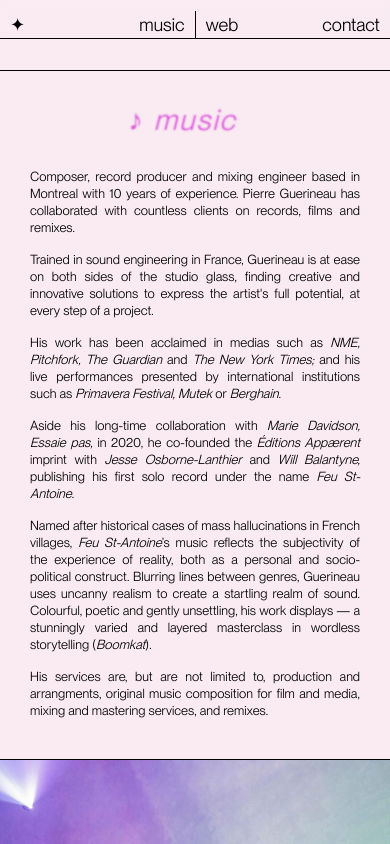
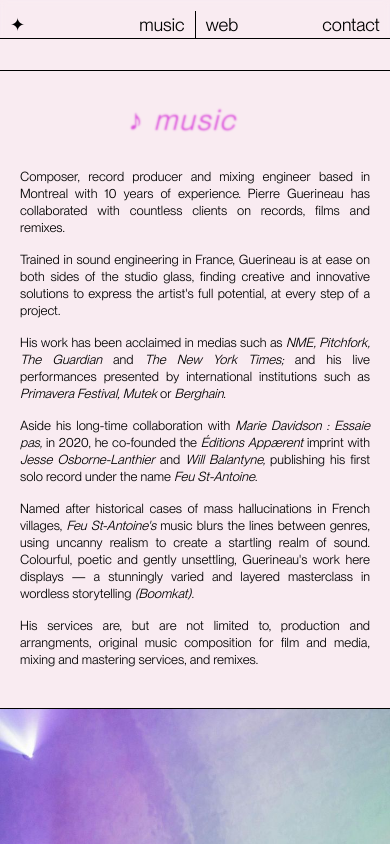
Before and after one commit to piaere/pg-official-v2, a React (Vite) app in the folder pg-vite/: page /music in a window 390 px wide. Shown: the top 844 px of the page. Built offline with nearby package versions, Linux system fonts and the light colour scheme.

Commit message:
fixed responsivness on mobile

```diff
--- a/pg-vite/src/css/Global.css
+++ b/pg-vite/src/css/Global.css
@@ -213,8 +213,8 @@ video {
 
 
   .PG {
+    line-height: 6vw;
     font-size: 6vw;
-    line-height: 6vw;
   }
 
   .portrait {
@@ -308,7 +308,7 @@ video {
   }
 
   .left-home-top {
-    margin: 20px 0 40px 0;
+    margin: 20px 0;
   }
 
   .left-home-bottom {
@@ -316,7 +316,7 @@ video {
   }
 
   .music-web {
-    text-shadow: 0 0 0.85vw rgba(0, 0, 0, 1);
+    text-shadow: 0 0 0.65vw rgba(0, 0, 0, 1);
   }
 
   .music {
@@ -342,11 +342,11 @@ video {
   }
 
   .bio-paragraph {
-    padding: 0px 30px 15px 30px;
+    padding: 0px 20px 15px 20px;
   }
 
   .bio-paragraph.less-padding {
-    padding: 0px 30px 15px 30px;
+    padding: 0px 20px 15px 20px;
   }
 
   .fsa.web-crop {
--- a/pg-vite/src/css/Home.css
+++ b/pg-vite/src/css/Home.css
@@ -35,6 +35,7 @@
 }
 
 .right-home {
+  z-index: -1;
   grid-row: span 2;
   display: flex;
   justify-content: center;
--- a/pg-vite/src/music.jsx
+++ b/pg-vite/src/music.jsx
@@ -37,7 +37,7 @@ const Music = () => {
               <i> Berghain.</i>
             </div>
             <div className="bio-paragraph ">
-              Aside his long-time collaboration with <i>Marie Davidson,</i>{" "}
+              Aside his long-time collaboration with <i>Marie Davidson :</i>{" "}
               <i>Essaie pas,</i> in 2020, he co-founded the{" "}
               <i>Éditions Appærent</i> imprint with{" "}
               <i>Jesse Osborne-Lanthier</i> and <i>Will Balantyne,</i>{" "}
@@ -46,13 +46,11 @@ const Music = () => {
             </div>
             <div className="bio-paragraph ">
               Named after historical cases of mass hallucinations in French
-              villages, <i>Feu St-Antoine</i>’s music reflects the subjectivity
-              of the experience of reality, both as a personal and
-              socio-political construct. Blurring lines between genres,
-              Guerineau uses uncanny realism to create a startling realm of
-              sound. Colourful, poetic and gently unsettling, his work displays
-              — a stunningly varied and layered masterclass in wordless
-              storytelling (<i>Boomkat</i>).
+              villages, <i>Feu St-Antoine's</i> music blurs the lines between
+              genres, using uncanny realism to create a startling realm of
+              sound. Colourful, poetic and gently unsettling, Guerineau's
+              work here displays — a stunningly varied and layered masterclass in
+              wordless storytelling <i>(Boomkat).</i>
             </div>
             {/* <div></div> */}
             <div className="bio-paragraph ">
--- a/pg-vite/src/web.jsx
+++ b/pg-vite/src/web.jsx
@@ -6,7 +6,6 @@ import canvasArt from "./images/canvas-art-2.jpg";
 import art from "./images/14.jpg";
 import "./css/web.css";
 const Web = () => {
-
   const videoEl = useRef(null);
 
   const attemptPlay = () => {
@@ -44,12 +43,11 @@ const Web = () => {
               Full-Stack Web Development.
             </div>
             <div className="bio-paragraph less-padding">
-              Applying his React, JS and CSS skills to build real-life projects,
-              he also started exploring the creative possibilities of the 3D
-              Library Three.js. He recently completed a Solidity bootcamp
-              allowing him to deploy smart contracts on EVM-compatible
-              blockchains and to incorporate web3 tooling in his development
-              toolbox.
+              Using React, Javascript and CSS, he quickly started
+              incorporating the 3D Library Three.js in his web applications. He
+              recently completed a Solidity bootcamp allowing him to deploy
+              smart contracts on EVM-compatible blockchains and to incorporate
+              web3 tooling in his development toolbox.
             </div>
             <div className="bio-paragraph less-padding">
               As human beings spend an increasing amount of their waking hours
@@ -66,7 +64,7 @@ const Web = () => {
         <div className="section-top">
           <div className="">
             Driven by a life-long fascination for web technologies and a desire
-            to create tools that empower people and communities, Pierre
+            to create empowering tools for individuals and communities, Pierre
             Guerineau graduates in Full-Stack Web Development at Concordia
             University in June 2022.
           </div>
@@ -85,11 +83,11 @@ const Web = () => {
             responsive web applications. Jr full-stack web developper based in
             Montreal,</div> */}
           <div className="">
-            Applying his React/ JS/ CSS skills to build real-life projects, and
-            experimenting with the 3D Library Three.js. He recently completed a
-            Solidity bootcamp allowing him to deploy smart contracts on
-            EVM-compatible blockchains and to incorporate web3 tooling in his
-            development toolbox.
+            Building using React, Javascript and CSS, he quickly started
+            incorporating the 3D Library Three.js in his web applications. He
+            recently completed a Solidity bootcamp allowing him to deploy smart
+            contracts on EVM-compatible blockchains and to incorporate web3
+            tooling in his development toolbox.
           </div>
           <img className="" src={canvasArt}></img>
           <div className="">
```
